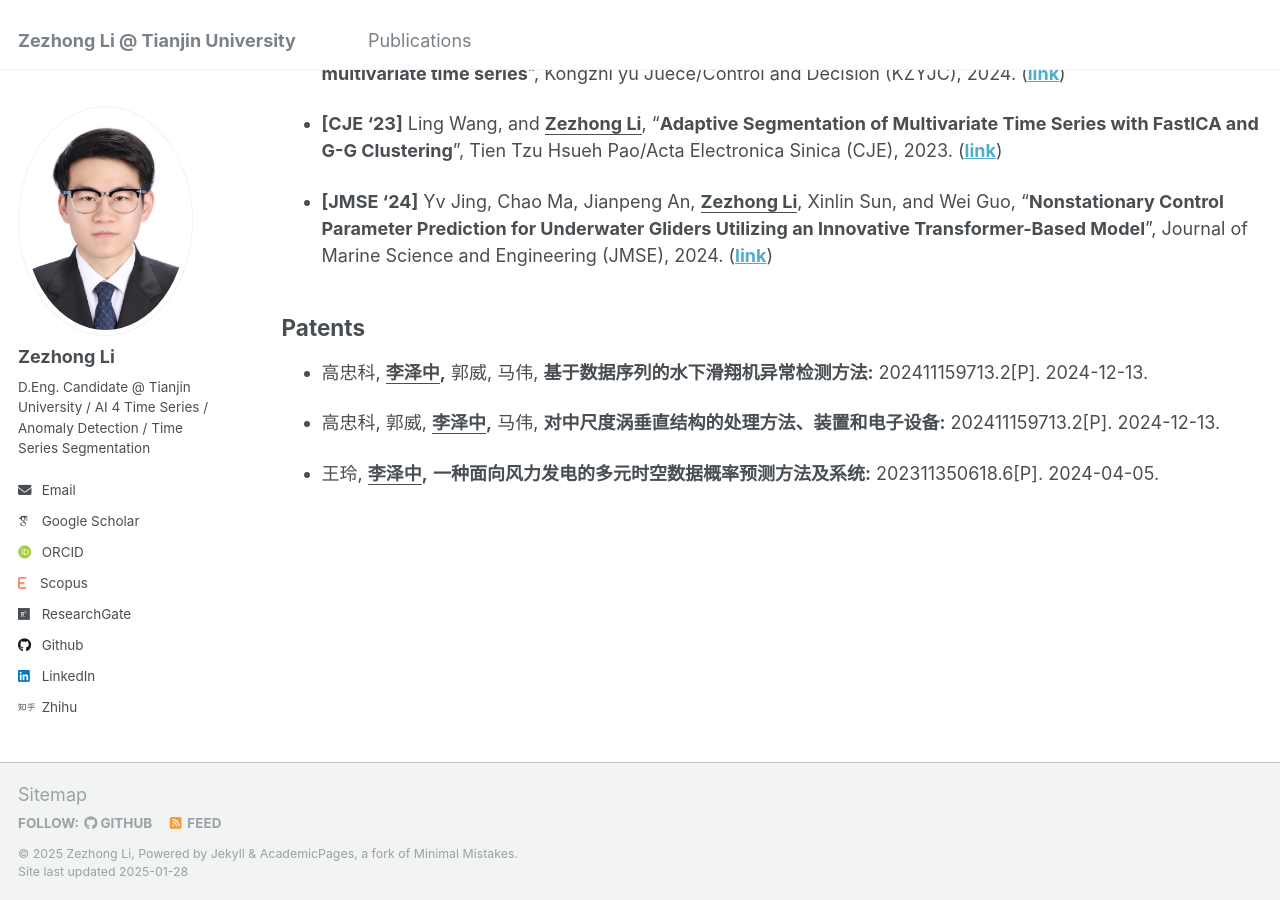
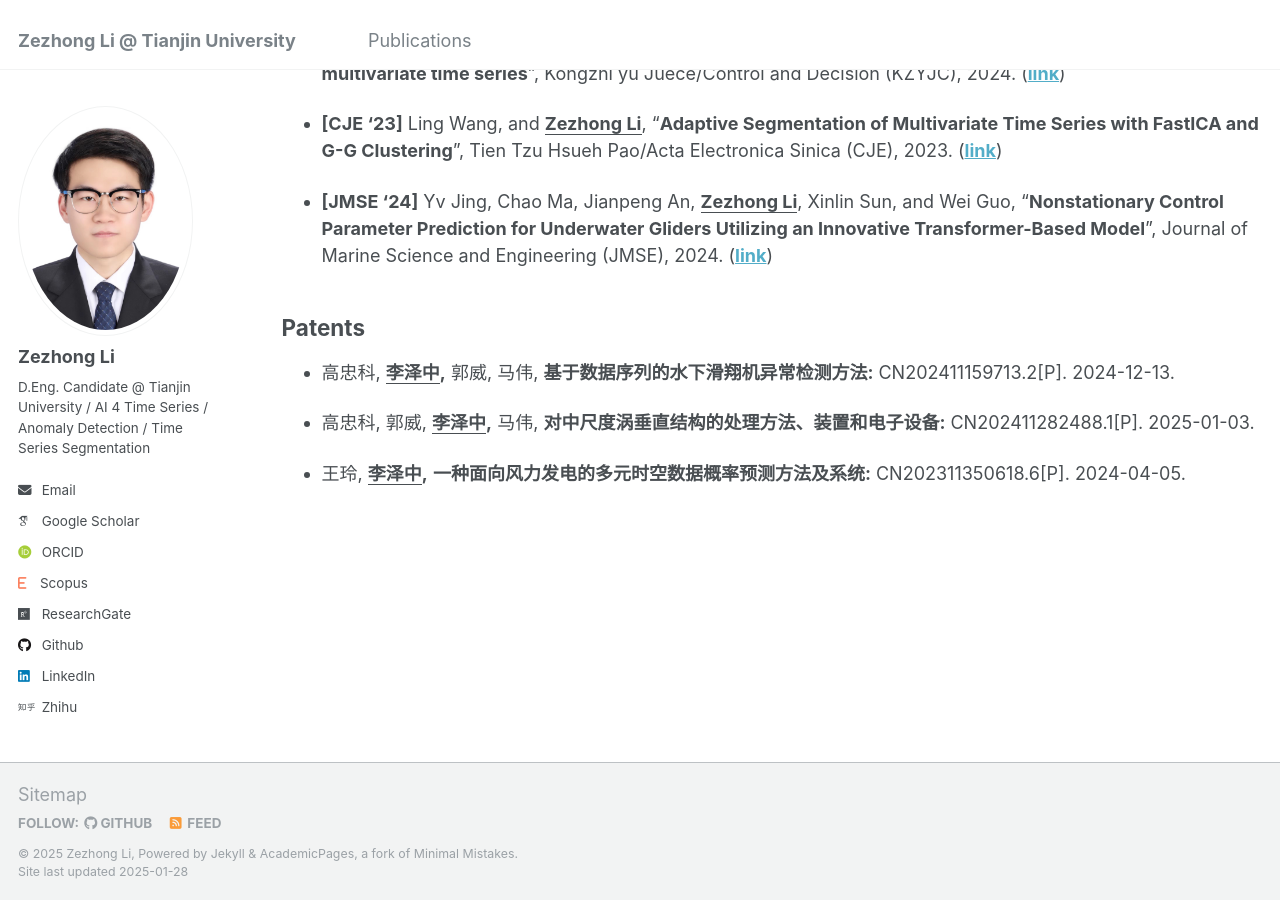
Before and after one commit to lzz19980125/lzz19980125.github.io, a Jekyll site: the page built from _pages/publications.md, in a window 1280 px wide and 900 px high, scrolled down 632 px. Built offline with Jekyll 4.4.1, drawn with Linux system fonts in a browser that asks for light colours; some web fonts are replaced.

Commit message:
Update publications.md

```diff
--- a/_pages/publications.md
+++ b/_pages/publications.md
@@ -26,8 +26,8 @@ Utilizing an Innovative Transformer-Based Model**", Journal of Marine Science an
 
 ## Patents
 
--  高忠科, **<u>李泽中</u>,** 郭威, 马伟, **基于数据序列的水下滑翔机异常检测方法:** 202411159713.2[P]. 2024-12-13.
+-  高忠科, **<u>李泽中</u>,** 郭威, 马伟, **基于数据序列的水下滑翔机异常检测方法:** CN202411159713.2[P]. 2024-12-13.
 
--  高忠科, 郭威, **<u>李泽中</u>,** 马伟, **对中尺度涡垂直结构的处理方法、装置和电子设备:** 202411159713.2[P]. 2024-12-13.
+-  高忠科, 郭威, **<u>李泽中</u>,** 马伟, **对中尺度涡垂直结构的处理方法、装置和电子设备:** CN202411282488.1[P]. 2025-01-03.
 
--  王玲, **<u>李泽中</u>,** **一种面向风力发电的多元时空数据概率预测方法及系统:** 202311350618.6[P]. 2024-04-05.
+-  王玲, **<u>李泽中</u>,** **一种面向风力发电的多元时空数据概率预测方法及系统:** CN202311350618.6[P]. 2024-04-05.
```
